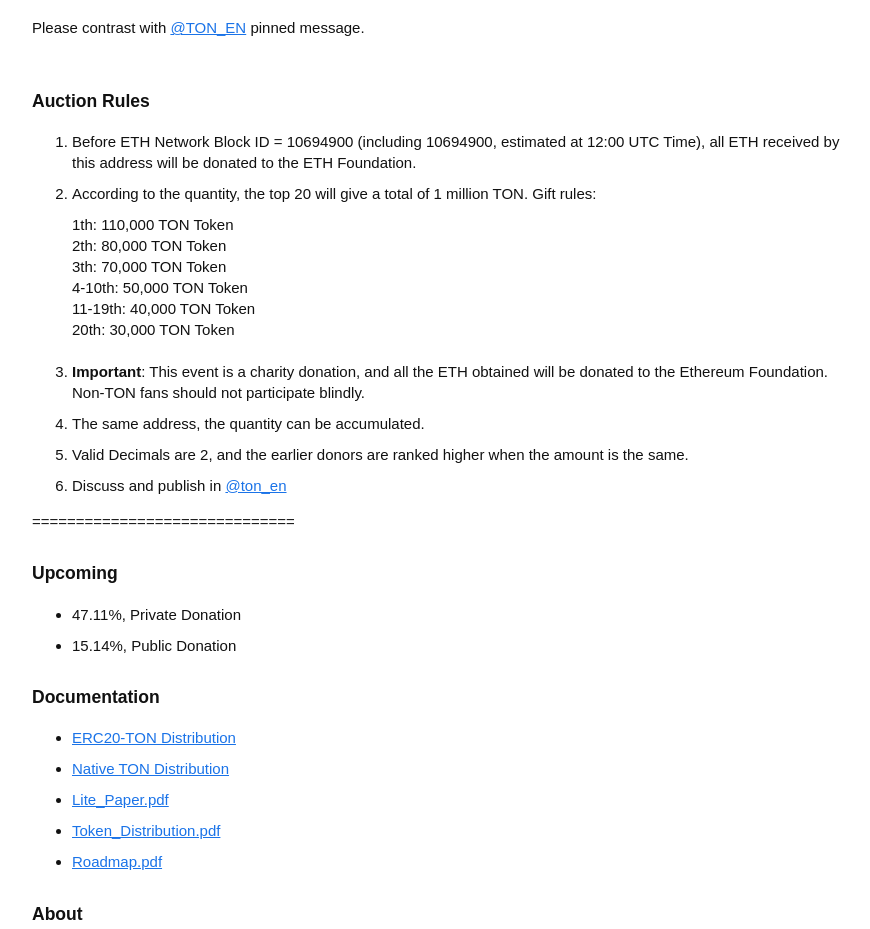
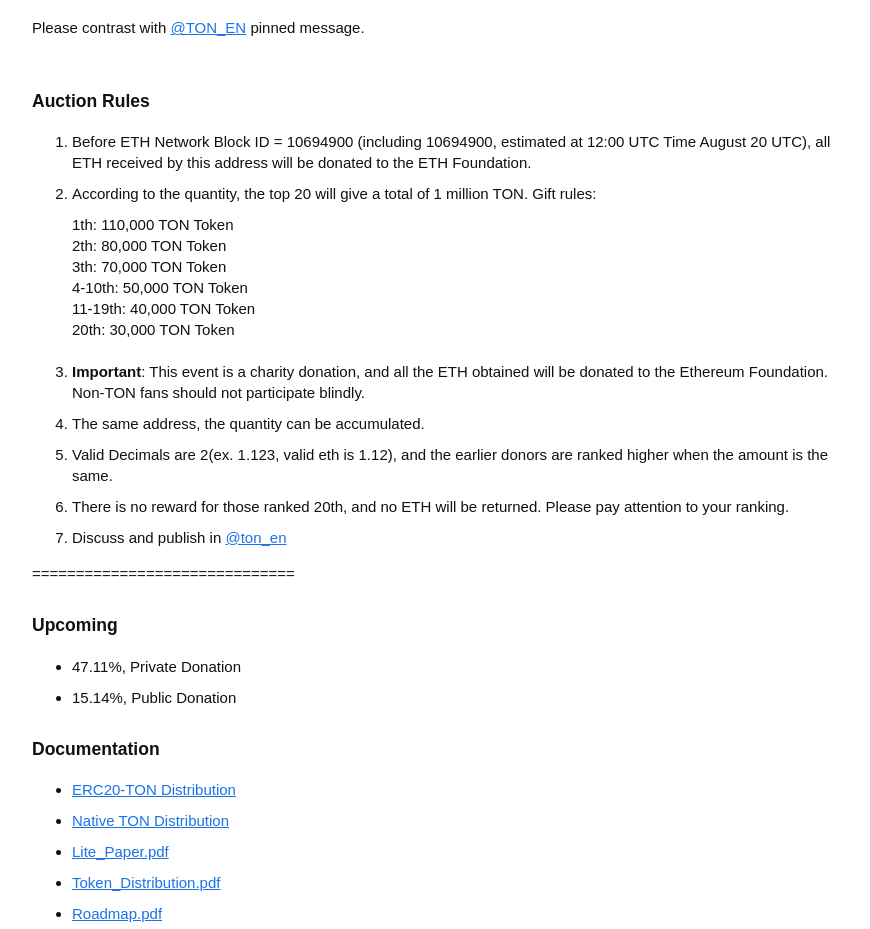
Before and after one commit to TONCommunity/Project, a website: page public/info.html in a window 1280 px wide. Shown: the part 1040-1969 px from the top of the page, without its empty margins (198-1068 px from the left). Drawn offline with Linux system fonts and the light colour scheme.

Commit message:
Update info.html

```diff
--- a/public/info.html
+++ b/public/info.html
@@ -50,7 +50,7 @@
     <br>
     <h3>Auction Rules</h3>
     <ol>
-      <li>Before ETH Network Block ID = 10694900 (including 10694900, estimated at 12:00 UTC Time), all ETH received by this address will be donated to the ETH Foundation.</li>
+      <li>Before ETH Network Block ID = 10694900 (including 10694900, estimated at 12:00 UTC Time August 20 UTC), all ETH received by this address will be donated to the ETH Foundation.</li>
       <li>According to the quantity, the top 20 will give a total of 1 million TON. Gift rules:</li>
       1th: 110,000 TON Token
       <br>2th: 80,000 TON Token
@@ -62,7 +62,8 @@
       <br>
       <li><b>Important</b>: This event is a charity donation, and all the ETH obtained will be donated to the Ethereum Foundation. Non-TON fans should not participate blindly.</li>
       <li>The same address, the quantity can be accumulated.</li>
-      <li>Valid Decimals are 2, and the earlier donors are ranked higher when the amount is the same.</li>
+      <li>Valid Decimals are 2(ex. 1.123, valid eth is 1.12), and the earlier donors are ranked higher when the amount is the same.</li>
+      <li>There is no reward for those ranked 20th, and no ETH will be returned. Please pay attention to your ranking.</li>
       <li>Discuss and publish in <a href="https://t.me/TON_EN">@ton_en</a></li></li>
     </ol>==============================
     <h3>Upcoming</h3>
```
